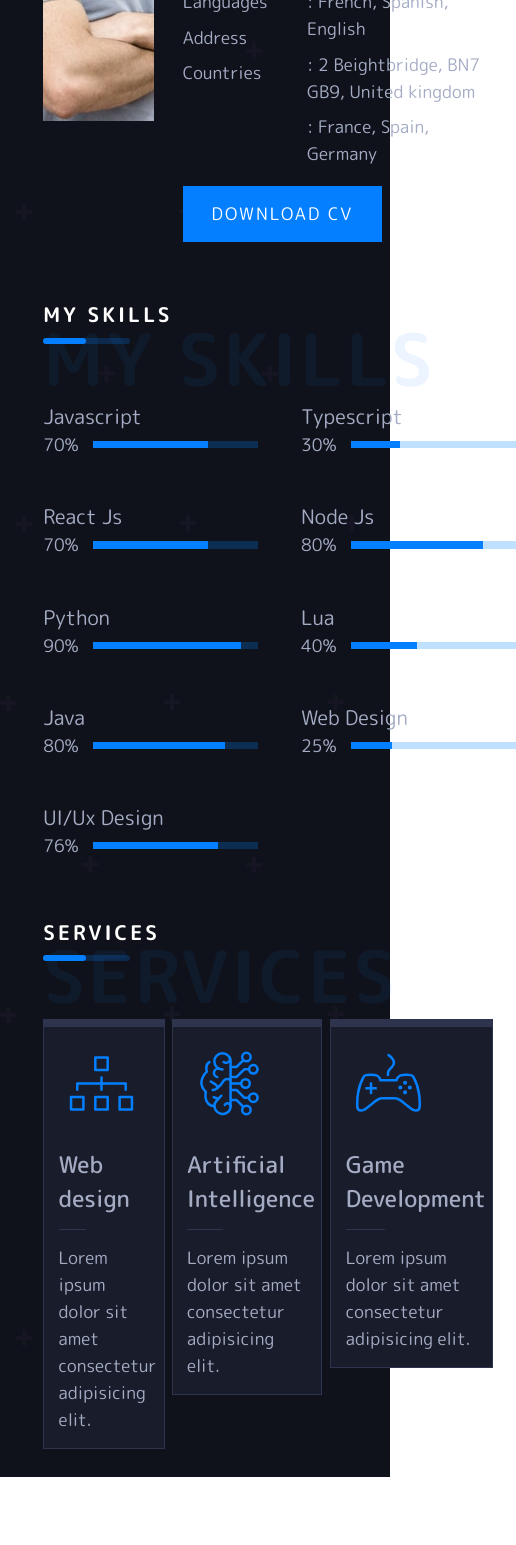
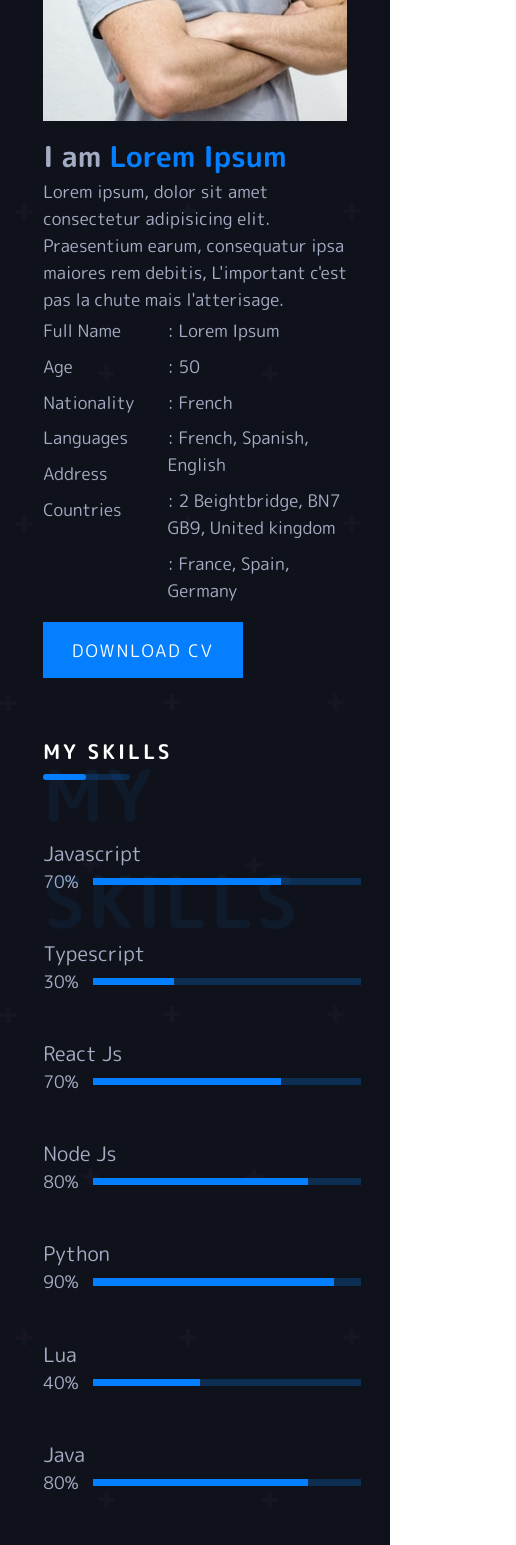
Before and after one commit to S-Solomon/ReactJSPortfolio, a React (Create React App) app: page /about in a window 390 px wide. Shown: the part 432-1977 px from the top of the page, 516 px wide, since content can reach past the window. Before the commit the page ends 1909 px from the top, so only its background shows below. Built offline with nearby package versions, Linux system fonts and the light colour scheme.

Commit message:
aboutpage mediaqueries

```diff
--- a/src/styles/_about.scss
+++ b/src/styles/_about.scss
@@ -18,6 +18,13 @@
         }
         .about-text {
             padding: 1rem 0;
+        }
+    }
+    @media screen and (max-width: 1400px){
+        flex-direction: column;
+        .about-info{
+            margin-left: 0;
+            margin-top: 1rem;
         }
     }
 }
@@ -66,6 +73,9 @@
     column-gap: 4rem;
     row-gap: 3rem;
     margin: 4rem 0;
+    @media screen and (max-width: 1100px){
+        grid-template-columns: repeat(1, 1fr);
+    }
 }
 
 
@@ -103,4 +113,10 @@
     align-items: center;
     margin: 4rem 10rem;
     flex-wrap: wrap;
+    @media screen and (max-width: 1270px){
+        margin: 2rem 5rem;
+    }
+    @media screen and (max-width: 1100px){
+        margin: 2rem 2rem;
+    }
 }
--- a/src/styles/_services.scss
+++ b/src/styles/_services.scss
@@ -7,6 +7,10 @@
         border-bottom: 1px solid #2e344e;
         border-top: 8px solid #2e344e;
         transition: all .4s ease-in-out;
+        @media screen and (max-width:1400px){
+            width: 100%;
+            margin-bottom: 1rem;
+        }
         &:hover {
             border-top: 8px solid #037FFF;
         }
@@ -36,4 +40,8 @@
     display: flex;
     justify-content: space-between;
     margin-top: 4rem;
+    @media screen and (max-width:1400px){
+        flex-direction: column;
+        margin-bottom: 2rem;
+    }
 }
```
